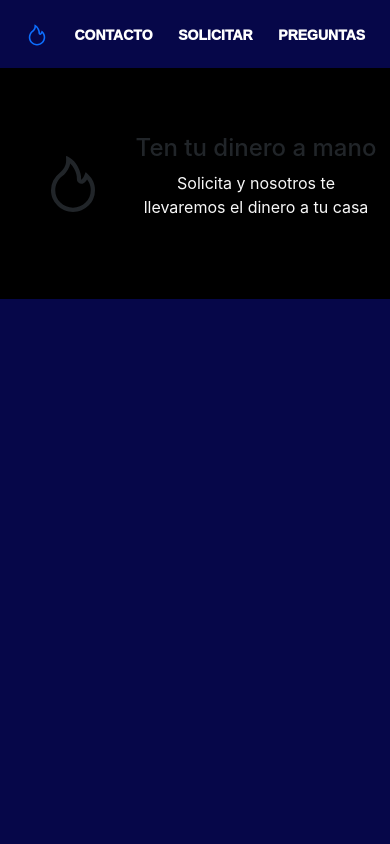
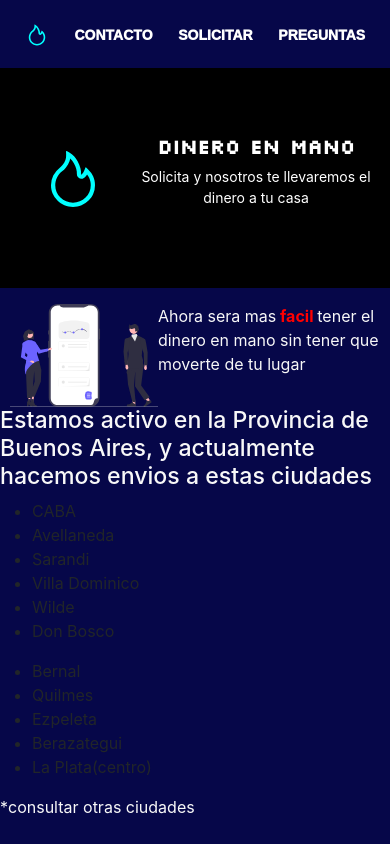
Before and after one commit to FxIvan/frontend-moneserv, a React (Create React App) app: page / in a window 390 px wide. Built offline with nearby package versions, Linux system fonts and the light colour scheme.

Commit message:
agregando seccion2

```diff
--- a/public/index.html
+++ b/public/index.html
@@ -30,6 +30,9 @@
     <link rel="preconnect" href="https://fonts.googleapis.com">
     <link rel="preconnect" href="https://fonts.gstatic.com" crossorigin>
     <link href="https://fonts.googleapis.com/css2?family=Secular+One&display=swap" rel="stylesheet">
+    <link rel="preconnect" href="https://fonts.googleapis.com">
+<link rel="preconnect" href="https://fonts.gstatic.com" crossorigin>
+<link href="https://fonts.googleapis.com/css2?family=Silkscreen&display=swap" rel="stylesheet">
   </head>
   <body>
     <noscript>You need to enable JavaScript to run this app.</noscript>
--- a/src/component/index/index.js
+++ b/src/component/index/index.js
@@ -2,6 +2,7 @@ import React, { useState } from 'react'
 import { Header } from './header'
 import '../../css/index.css'
 import { Seccion1 } from '../seccion1/seccion1'
+import { Seccion2 } from '../seccion2/seccion2'
 
 export const Index = () =>{
     return(
@@ -9,6 +10,9 @@ export const Index = () =>{
             <div>
                 <Seccion1/>
             </div>
+            <div>
+                <Seccion2/>
+            </div>
         </div>
     )
 }
--- a/src/component/seccion1/seccion1.js
+++ b/src/component/seccion1/seccion1.js
@@ -12,7 +12,7 @@ export const Seccion1 = () => {
                 </div>
                 <div className='container-title'>
                     <div>
-                        <h1>Ten tu dinero a mano</h1>
+                        <h1>DINERO EN MANO</h1>
                     </div>
                     <div>
                         <p>Solicita y nosotros te llevaremos el dinero a tu casa</p>
--- /dev/null
+++ b/src/component/seccion2/seccion2.js
@@ -0,0 +1,46 @@
+import React from 'react'
+import logotellevamos from '../vectores/tellevamoslogo.svg'
+import "../../css/seccion2.css"
+
+export const Seccion2 = () => {
+    return (
+        <div>
+            <div>
+                <div className='container-frase'>
+                    <div className='container-frase-imagen'>
+                        <img src={logotellevamos}/>
+                    </div>
+                    <div className='container-frase-texto'>
+                        <p>Ahora sera mas
+                            <span> facil </span>
+                             tener el dinero en mano sin tener que moverte de tu lugar</p>
+                    </div>
+                </div>
+                <div>
+                    <h3>Estamos activo en la Provincia de Buenos Aires, y actualmente hacemos envios
+                        a estas ciudades</h3>
+                    <div>
+                        <ul>
+                            <li>CABA</li>
+                            <li>Avellaneda</li>
+                            <li>Sarandi</li>
+                            <li>Villa Dominico</li>
+                            <li>Wilde</li>
+                            <li>Don Bosco</li>
+                        </ul>
+                    </div>
+                    <div>
+                        <ul>
+                            <li>Bernal</li>
+                            <li>Quilmes</li>
+                            <li>Ezpeleta</li>
+                            <li>Berazategui</li>
+                            <li>La Plata(centro)</li>
+                        </ul>
+                    </div>
+                    <p>*consultar otras ciudades</p>
+                </div>
+            </div>
+        </div>
+    )
+}
--- a/src/css/index.css
+++ b/src/css/index.css
@@ -1,10 +1,17 @@
 @media only screen and (max-width: 700px) {
+    *{
+        margin: 0;
+        padding: 0;
+        box-sizing: content-box;
+    }
 
     .header-link-fire{
         font-size: 24px;
+        color: aqua;
     }
 
     .container-header{
+        box-sizing: border-box;
         margin-top: 1rem;
         border-bottom: 3px black;
         border-bottom: 2px solid black;
--- a/src/css/seccion1.css
+++ b/src/css/seccion1.css
@@ -1,17 +1,22 @@
 @media only screen and (max-width: 700px) {
 
-    * {
+    *{
         margin: 0;
         padding: 0;
-        box-sizing: border-box;
+        box-sizing: content-box;
+    }
 
-    }
+    body{
+        overflow-x: hidden;
+     }
 
     #logo-icons{
         font-size: 4rem;
         width: 100%;
+        color: aqua;
     }
     .container-section1{
+        box-sizing: border-box;
         padding-top: 4rem;
         padding-bottom: 4rem;
         display: flex;
@@ -32,7 +37,15 @@
     }
 
     .container-title h1{
-        font-size: 24px;
+        font-size: 20px;
         width: 100%;
+        color: white;
+        font-weight: bold;
+        font-family: 'Silkscreen', cursive;
+    }
+
+    .container-title p{
+        font-size: 14px;
+        color: white;
     }
 }
--- /dev/null
+++ b/src/css/seccion2.css
@@ -0,0 +1,38 @@
+@media only screen and (max-width: 700px) {
+    *{
+        margin: 0;
+        padding: 0;
+        box-sizing: content-box;
+    }
+
+    img{
+        width: 30%;
+    }
+    .container-frase span{
+        color: red;
+        font-weight: bold;
+    }
+
+    .container-frase{
+        display: flex;
+        width: 95%;
+        margin: auto;
+        margin-top: 1rem;
+    }
+
+    .container-frase-imagen{
+        width: 40%;
+    }
+
+    .container-frase-imagen img{
+        width: 100%;
+    }
+
+    .container-frase-texto{
+        width: 60%;
+    }
+
+    .container-frase-texto p{
+        width: 100%;
+    }
+}
```
Also changed, not shown: src/component/vectores/tellevamoslogo.svg (added).
